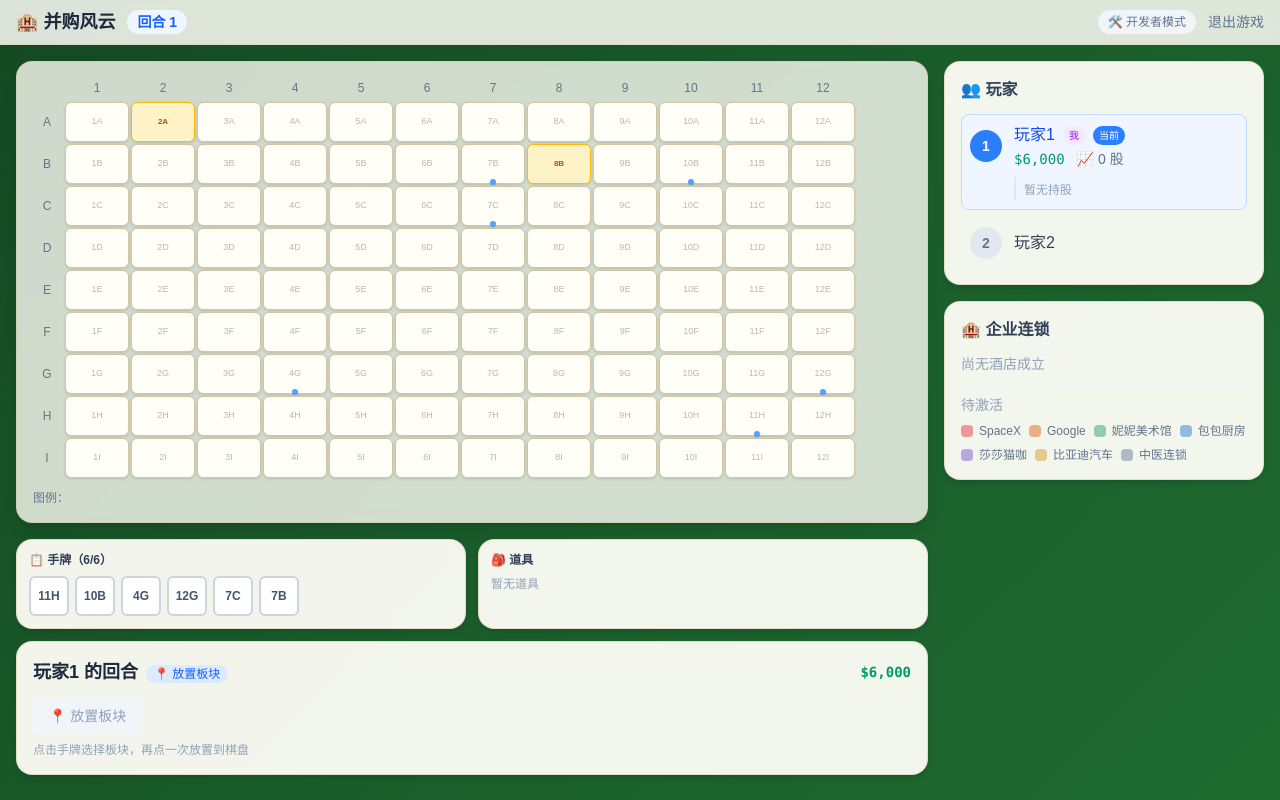
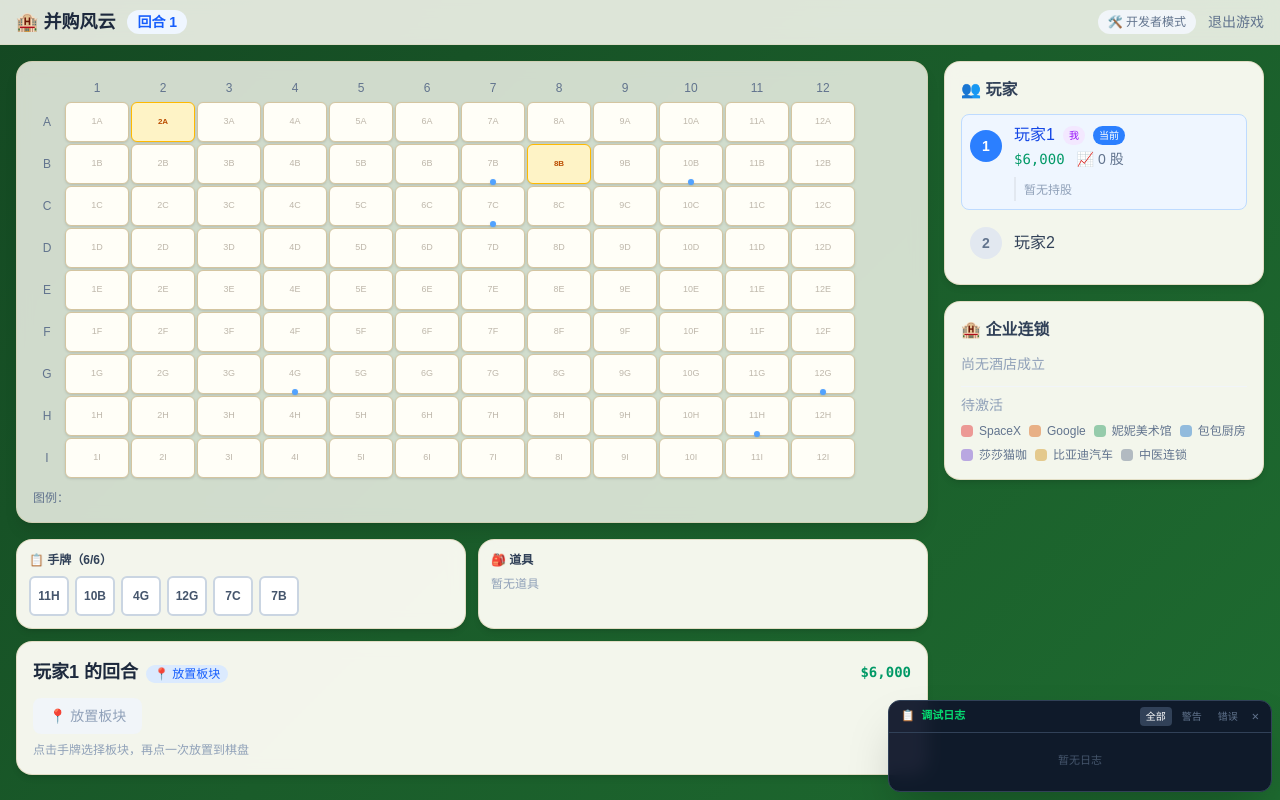
Before and after one commit to haleyrong/acquire-game-, a Next.js app: page / in a window 1280 px wide. Both pictures are taken after a click on the button "🎮 开始游戏". Built offline with nearby package versions, Linux system fonts and the light colour scheme.

Commit message:
添加游戏内调试日志面板+同步日志全迁移debugLog

```diff
--- a/app/game/[code]/page.tsx
+++ b/app/game/[code]/page.tsx
@@ -4,11 +4,12 @@ import { useEffect, useState, useRef, useCallback } from 'react';
 import { useParams, useSearchParams } from 'next/navigation';
 import { useGameStore } from '@/store/gameStore';
 import { supabase } from '@/lib/supabase/client';
+import { debugLog } from '@/components/game/DebugLog';
 import * as Engine from '@/lib/engine/GameEngine';
 import {
   GameBoard, PlayerHand, PlayerList, HotelPanel, RoundHistory, ThisRoundPanel,
   ActionPanel, HotelChoiceModal, AcquirerChoiceModal,
-  MergerModal, DevTilePicker, BuyStockModal, ShopModal, UseItemModal,
+  MergerModal, DevTilePicker, BuyStockModal, ShopModal, UseItemModal, DebugLogPanel,
 } from '@/components/game';
 
 export default function GameRoomPage() {
@@ -37,16 +38,16 @@ export default function GameRoomPage() {
   // === 保存快照 ===
   const saveSnapshot = useCallback(async () => {
     const s = useGameStore.getState().gameState;
-    if (!s || !gameIdRef.current) { console.warn('saveSnapshot: 无状态或无gameId'); return; }
+    if (!s || !gameIdRef.current) { debugLog('saveSnapshot: 无状态或无gameId', 'warn'); return; }
     const newVer = localSnapshotVer.current + 1;
     localSnapshotVer.current = newVer;
     const snap = JSON.parse(JSON.stringify(s));
     snap._ver = newVer;
     const { error } = await supabase.from('games').update({ state_snapshot: snap }).eq('id', gameIdRef.current);
     if (error) {
-      console.error('saveSnapshot 写入失败:', error.message, error.code);
+      debugLog('saveSnapshot 写入失败: ' + error.message, 'error');
     } else {
-      console.log(`saveSnapshot: ver=${newVer} phase=${snap.phase} player=${snap.currentPlayerIndex} 写入成功`);
+      debugLog(`saveSnapshot: ver=${newVer} phase=${snap.phase} player=${snap.currentPlayerIndex} 写入成功`);
     }
   }, []);
 
@@ -110,20 +111,20 @@ export default function GameRoomPage() {
         pollCount++;
         const { data: g, error } = await supabase.from('games')
           .select('state_snapshot').eq('id', gameIdRef.current).single();
-        if (error) { console.warn('轮询读失败:', error.message); return; }
+        if (error) { debugLog('轮询读失败: ' + error.message, 'warn'); return; }
         if (!g?.state_snapshot) {
-          if (pollCount <= 4) console.warn('轮询: state_snapshot 为空');
+          if (pollCount <= 4) debugLog('轮询: state_snapshot 为空');
           return;
         }
         const snap = g.state_snapshot as Record<string, unknown>;
         const remoteVer = (snap._ver as number) || 0;
         if (remoteVer > localSnapshotVer.current) {
-          console.log(`轮询: 检测到新版本 ver=${remoteVer} (本地=${localSnapshotVer.current})，加载中...`);
+          debugLog(`轮询: 检测到新版本 ver=${remoteVer} (本地=${localSnapshotVer.current})，加载中...`);
           loadSnapshot(snap, remoteVer);
-          console.log('轮询: 快照加载完成');
+          debugLog('轮询: 快照加载完成');
         }
       } catch (e) {
-        console.warn('轮询异常:', e);
+        debugLog('轮询异常: ' + (e as Error).message, 'warn');
       }
     }, 1500);
     return () => clearInterval(i);
@@ -245,6 +246,7 @@ function GameUI({ code, pid }: { code: string; pid: string }) {
         </div>
         <div className="w-full lg:w-96 shrink-0 flex flex-col gap-4"><PlayerList localPlayerId={pid} /><ThisRoundPanel /><RoundHistory /><HotelPanel /></div>
       </main>
+      <DebugLogPanel />
     </div>
   );
 }
--- a/app/page.tsx
+++ b/app/page.tsx
@@ -18,6 +18,7 @@ import {
   BuyStockModal,
   ShopModal,
   UseItemModal,
+  DebugLogPanel,
 } from '@/components/game';
 
 export default function Home() {
@@ -229,6 +230,7 @@ export default function Home() {
           <HotelPanel />
         </div>
       </main>
+      <DebugLogPanel />
     </div>
   );
 }
--- /dev/null
+++ b/components/game/DebugLog.tsx
@@ -0,0 +1,99 @@
+'use client';
+
+import { useEffect, useState, useRef } from 'react';
+
+// 全局日志收集器
+const logs: { time: string; msg: string; type: 'info' | 'warn' | 'error' }[] = [];
+let listeners: (() => void)[] = [];
+
+function addGlobalLog(msg: string, type: 'info' | 'warn' | 'error' = 'info') {
+  const now = new Date().toLocaleTimeString('zh-CN');
+  logs.push({ time: now, msg, type });
+  if (logs.length > 200) logs.shift();
+  listeners.forEach((fn) => fn());
+}
+
+export function debugLog(msg: string, type?: 'info' | 'warn' | 'error') {
+  addGlobalLog(msg, type);
+  // 同时输出到浏览器 Console
+  if (type === 'error') console.error('[Debug]', msg);
+  else if (type === 'warn') console.warn('[Debug]', msg);
+  else console.log('[Debug]', msg);
+}
+
+export function DebugLogPanel() {
+  const [, forceUpdate] = useState(0);
+  const [expanded, setExpanded] = useState(true);
+  const [filter, setFilter] = useState<'all' | 'warn' | 'error'>('all');
+  const bottomRef = useRef<HTMLDivElement>(null);
+
+  useEffect(() => {
+    const fn = () => forceUpdate((n) => n + 1);
+    listeners.push(fn);
+    return () => { listeners = listeners.filter((l) => l !== fn); };
+  }, []);
+
+  useEffect(() => {
+    bottomRef.current?.scrollIntoView({ behavior: 'smooth' });
+  }, [logs.length]);
+
+  const filtered = filter === 'all'
+    ? logs
+    : logs.filter((l) => l.type === filter);
+
+  if (!expanded) {
+    return (
+      <button
+        onClick={() => setExpanded(true)}
+        className="fixed bottom-2 right-2 z-[100] bg-slate-800 text-green-400 text-xs px-3 py-1.5 rounded-full shadow-lg opacity-70 hover:opacity-100 font-mono"
+      >
+        📋 日志
+      </button>
+    );
+  }
+
+  return (
+    <div className="fixed bottom-2 right-2 z-[100] bg-slate-900/95 backdrop-blur border border-slate-700 rounded-xl shadow-2xl w-96 max-h-64 flex flex-col text-[11px] font-mono">
+      {/* 标题栏 */}
+      <div className="flex items-center justify-between px-3 py-1.5 border-b border-slate-700 shrink-0">
+        <span className="text-green-400 font-semibold">📋 调试日志</span>
+        <div className="flex items-center gap-1">
+          <button
+            onClick={() => setFilter('all')}
+            className={`px-1.5 py-0.5 rounded text-[10px] ${filter === 'all' ? 'bg-slate-700 text-white' : 'text-slate-500'}`}
+          >全部</button>
+          <button
+            onClick={() => setFilter('warn')}
+            className={`px-1.5 py-0.5 rounded text-[10px] ${filter === 'warn' ? 'bg-yellow-800 text-yellow-300' : 'text-slate-500'}`}
+          >警告</button>
+          <button
+            onClick={() => setFilter('error')}
+            className={`px-1.5 py-0.5 rounded text-[10px] ${filter === 'error' ? 'bg-red-900 text-red-300' : 'text-slate-500'}`}
+          >错误</button>
+          <button
+            onClick={() => setExpanded(false)}
+            className="text-slate-500 hover:text-slate-300 text-xs ml-1"
+          >✕</button>
+        </div>
+      </div>
+
+      {/* 日志列表 */}
+      <div className="flex-1 overflow-y-auto px-3 py-1 space-y-0.5">
+        {filtered.length === 0 && (
+          <div className="text-slate-600 text-center py-4">暂无日志</div>
+        )}
+        {filtered.map((l, i) => (
+          <div key={i} className={`leading-relaxed ${
+            l.type === 'error' ? 'text-red-400' :
+            l.type === 'warn' ? 'text-yellow-400' :
+            'text-slate-300'
+          }`}>
+            <span className="text-slate-600 mr-1">{l.time}</span>
+            {l.msg}
+          </div>
+        ))}
+        <div ref={bottomRef} />
+      </div>
+    </div>
+  );
+}
--- a/components/game/index.ts
+++ b/components/game/index.ts
@@ -15,3 +15,4 @@ export { ThisRoundPanel } from './ThisRoundPanel';
 export { BuyStockModal } from './BuyStockModal';
 export { ShopModal } from './ShopModal';
 export { UseItemModal } from './UseItemModal';
+export { DebugLogPanel } from './DebugLog';
```
